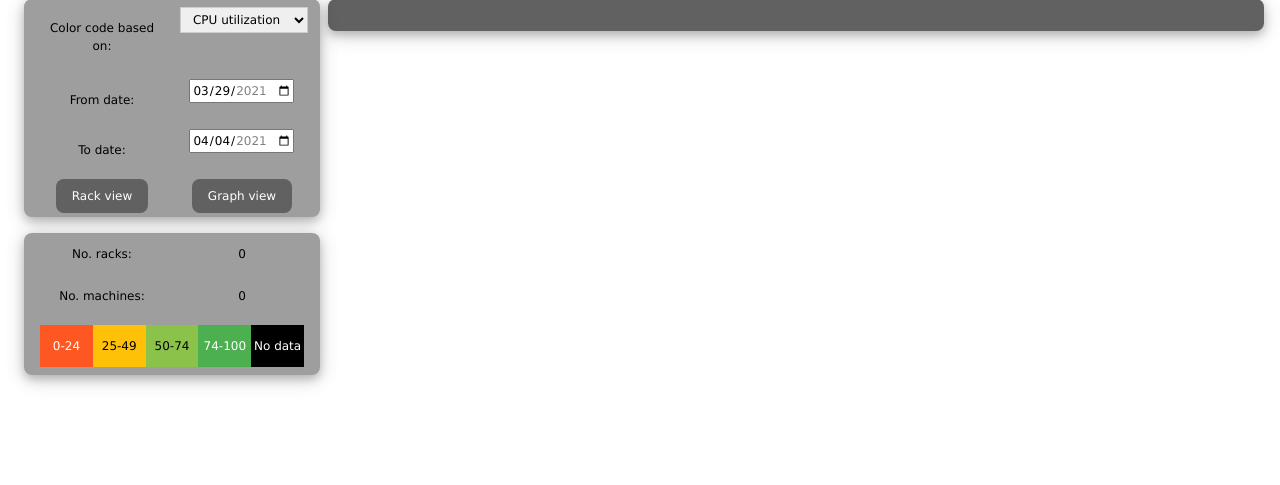
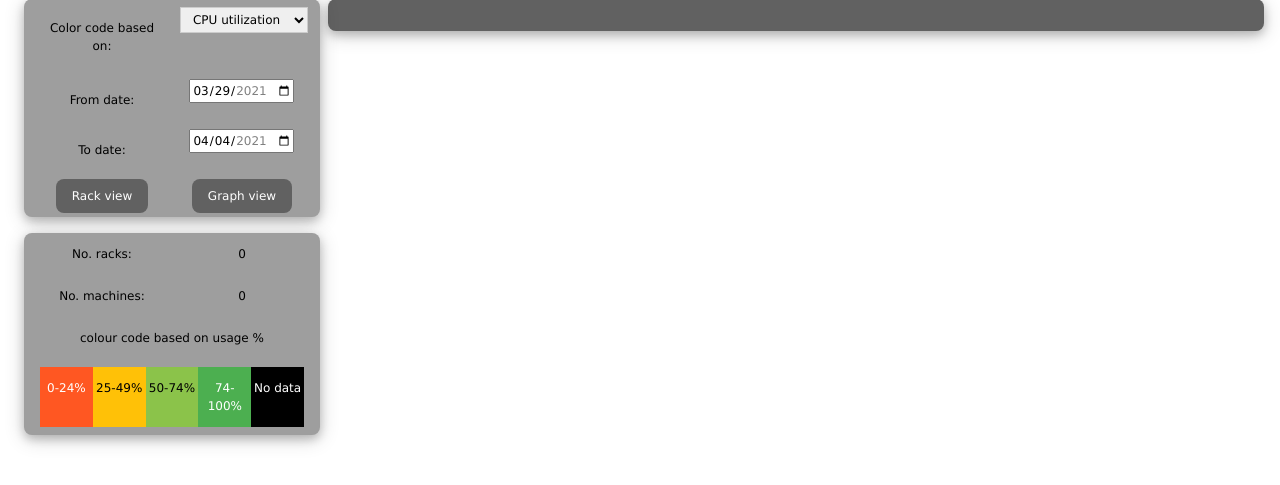
Before and after one commit to SofDevs-Do/R-LMON, a Flask app: page / in a window 1280 px wide. Shown: the part 56-541 px from the top of the page. Run offline with Flask 2, Linux system fonts and the light colour scheme; data that the repository does not hold is empty; some libraries are stand-ins or nearby versions.

Commit message:
Update colour coding legend to include more data

```diff
--- a/web_app/static/js/rlmon_action.js
+++ b/web_app/static/js/rlmon_action.js
@@ -372,12 +372,14 @@ overview_page_obj={
 	legend_key = document.getElementById("color-coding-selector").value;
 
 	if (legend_key == "CPU utilization" || legend_key == "RAM utilization") {
-	    document.getElementById("legend-div-1").innerHTML = "0-24";
-	    document.getElementById("legend-div-2").innerHTML = "25-49";
-	    document.getElementById("legend-div-3").innerHTML = "50-74";
-	    document.getElementById("legend-div-4").innerHTML = "74-100";
+	    document.getElementById("unit-of-bins").innerHTML = "colour code based on usage %";
+	    document.getElementById("legend-div-1").innerHTML = "0-24%";
+	    document.getElementById("legend-div-2").innerHTML = "25-49%";
+	    document.getElementById("legend-div-3").innerHTML = "50-74%";
+	    document.getElementById("legend-div-4").innerHTML = "74-100%";
 	}
 	else {
+	    document.getElementById("unit-of-bins").innerHTML = "colour code based on most recent last login date being in the rage:";
 	    document.getElementById("legend-div-1").innerHTML = ">4w";
 	    document.getElementById("legend-div-2").innerHTML = "3w";
 	    document.getElementById("legend-div-3").innerHTML = "2w";
--- a/web_app/templates/index.html
+++ b/web_app/templates/index.html
@@ -90,18 +90,26 @@
 	      </div>
 	    </div>
 
+	    <div class="w3-row-padding">
+	      <div class="w3-center">
+		<p id="unit-of-bins">
+		  colour code based on usage %
+		</p>
+	      </div>
+	    </div>
+
 	    <div class="w3-cell-row w3-padding w3-round-large">
 	      <div class="w3-cell w3-deep-orange" style="width:20%">
-		<p id="legend-div-1">0-24</p>
+		<p id="legend-div-1">0-24%</p>
 	      </div>
 	      <div class="w3-cell w3-amber" style="width:20%">
-		<p id="legend-div-2">25-49</p>
+		<p id="legend-div-2">25-49%</p>
 	      </div>
 	      <div class="w3-cell w3-light-green" style="width:20%">
-		<p id="legend-div-3">50-74</p>
+		<p id="legend-div-3">50-74%</p>
 	      </div>
 	      <div class="w3-cell w3-green" style="width:20%">
-		<p id="legend-div-4">74-100</p>
+		<p id="legend-div-4">74-100%</p>
 	      </div>
 	      <div class="w3-cell w3-black" style="width:20%">
 		<p>No data</p>
```
